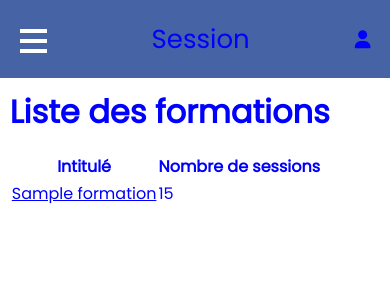
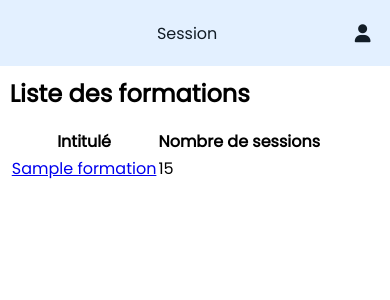
Before and after one commit to Charlydcn/Session, a Symfony app: template templates/formation/index.html.twig in a window 390 px wide. Shown: the top 300 px of the page. Run offline with Twig, Linux system fonts and the light colour scheme; the template is opened without the code that fills it: most values are stand-ins (such as "Sample title", 1, 10 or a date in 2020); some libraries are stand-ins or nearby versions.

Commit message:
style.css: changed openBtn name + breakpoints

```diff
--- a/public/css/style.css
+++ b/public/css/style.css
@@ -60,14 +60,15 @@ h2 {
 /* responsive nav */
 #user-nav,
 #nav-menu,
-#open-btn,
-#open-btn + a {
+#openBtn,
+#openBtn + a {
 	display:none;
 }
 
 nav {
     display: flex;
     justify-content: space-between;
+	flex-wrap: wrap;
     padding: 1rem;
     background-color: #e3f0ff;
 }
@@ -78,7 +79,11 @@ nav a {
     transition: .3s;
 }
 
-#nav-left a:first-of-type {
+nav ul {
+	list-style-type: none;
+}
+
+#nav-left li:first-of-type a {
     font-weight: bold;
     font-size: 2rem;
 }
@@ -98,30 +103,26 @@ nav a:not(#nav-left a:first-of-type):hover {
 
 /* --------------------------------------------------------------------------- */
 /* --------------------------------------------------------------------------- */
-@media screen and (max-width: 480px) {
-	* {
-		color:blue !important;
+
+@media screen and (max-width:768px) { /* tablet */
+
+	h1 {
+		font-size: 1.5em;
 	}
-  }
-/* responsive nav */
-@media screen and (max-width:768px) {
 
-	* {
-		color:red;
+	h2 {
+		font-size: 1em;
 	}
+
 	nav {
 		display: flex;
 		justify-content: space-between;
 		align-items: center;
-		background: #4663a5;
+		background: #e3f0ff;
 		padding: 5%;
 	}
 
-	nav a {
-		color: #ffffff;
-	}
-
-	#open-btn + a {
+	#openBtn + a {
 		font-size: 26px;
 	}
 
@@ -132,12 +133,12 @@ nav a:not(#nav-left a:first-of-type):hover {
 
 	#user-nav,
 	#nav-menu,
-	#open-btn,
-	#open-btn + a {
+	#openBtn,
+	#openBtn + a {
 		display:block;
 	}
 
-	#open-btn {
+	#openBtn {
 		cursor: pointer;
 		height: 27px;
 		width: 27px;
@@ -145,52 +146,61 @@ nav a:not(#nav-left a:first-of-type):hover {
 		position: relative;
 		z-index: 3;
 	}
-	#open-btn span,
-	#open-btn span:before,
-	#open-btn span:after {
-		background: #ffffff;
+	#openBtn span,
+	#openBtn span:before,
+	#openBtn span:after {
+		border-radius: 5px;
+		background: #000000;
 		display: block;
 		height: 4px;
 		opacity: 1;
 		position: absolute;
 		transition: 0.3s ease-in-out;
 	}
-	#open-btn span:before,
-	#open-btn span:after {
+
+	#openBtn span:before,
+	#openBtn span:after {
 		content: "";
 	}
-	#open-btn span {
+	#openBtn span {
 		right: 0px;
 		top: 13px;
 		width: 27px;
 	}
-	#open-btn span:before {
+	#openBtn span:before {
 		left: 0px;
 		top: -10px;
 		width: 27px;
 	}
-	#open-btn span:after {
+	#openBtn span:after {
 		left: 0px;
 		top: 10px;
 		width: 27px;
 	}
 
-	#open-btn.close span {
+	#openBtn.close span {
 		transform: rotate(-45deg);
 		top: 13px;
 		width: 27px;
 	}
-	#open-btn.close span:before {
+	#openBtn.close span:before {
 		top: 0px;
 		transform: rotate(90deg);
 		width: 27px;
 	}
-	#open-btn.close span:after {
+	#openBtn.close span:after {
 		top: 0px;
 		left: 0;
 		transform: rotate(90deg);
 		opacity: 0;
 		width: 0;
+	}
+
+	#openBtn.close span,
+	#openBtn.close span:before,
+	#openBtn.close span:after {
+		background-color: #fff;
+		border-radius: 5px;
 	}
 
 	#user-nav {
```
